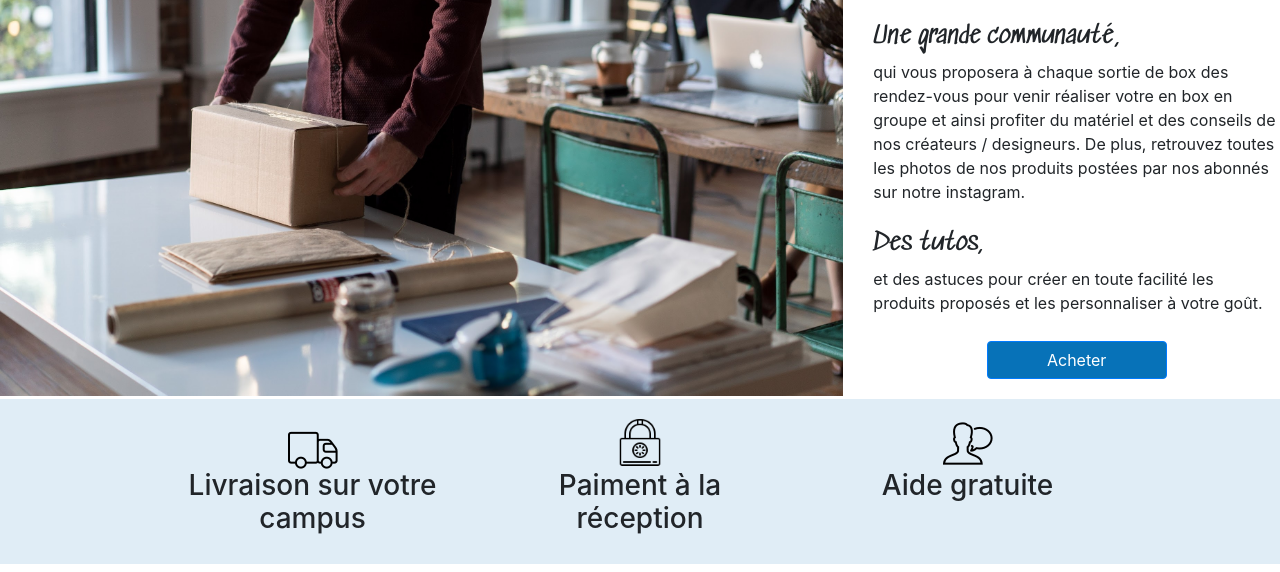
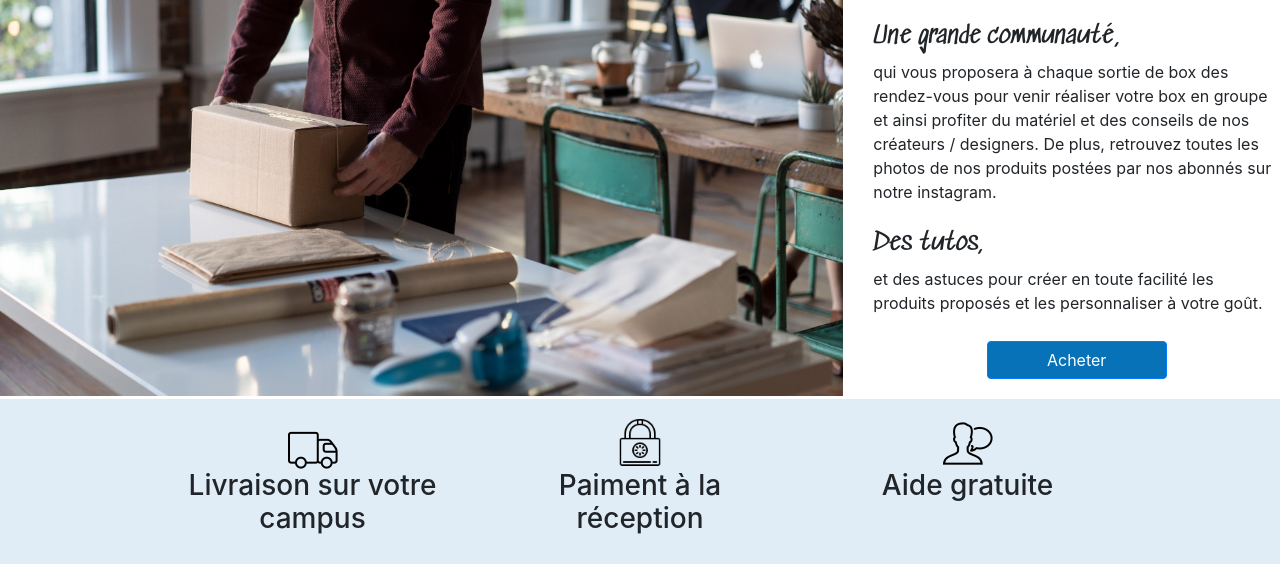
Before and after one commit to AntoineGOSSET/BoxDIY, a plain HTML site: page index.html in a window 1280 px wide. Shown: the part 1315-1887 px from the top of the page. Drawn offline with nearby package versions, Linux system fonts and the light colour scheme; no server answers.

Commit message:
mistakes

```diff
--- a/index.html
+++ b/index.html
@@ -123,8 +123,8 @@
             </p>
             <h4 class="detail-title text-right text-md-left">Une grande communauté,</h4>
             <p class="text-right text-md-left">
-                qui vous proposera à chaque sortie de box des rendez-vous pour venir réaliser votre en box en groupe et
-                ainsi profiter du matériel et des conseils de nos créateurs / designeurs.
+                qui vous proposera à chaque sortie de box des rendez-vous pour venir réaliser votre box en groupe et
+                ainsi profiter du matériel et des conseils de nos créateurs / designers.
                 De plus, retrouvez toutes les photos de nos produits postées par nos abonnés sur notre instagram.
             </p>
             <h4 class="detail-title"> Des tutos,</h4>
```
